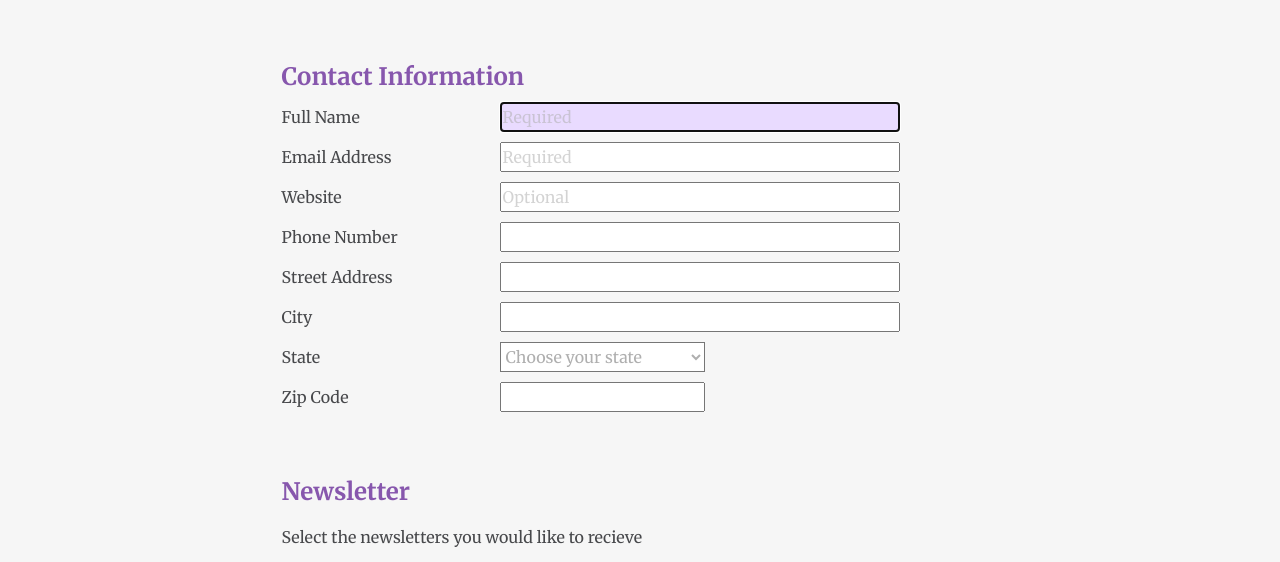
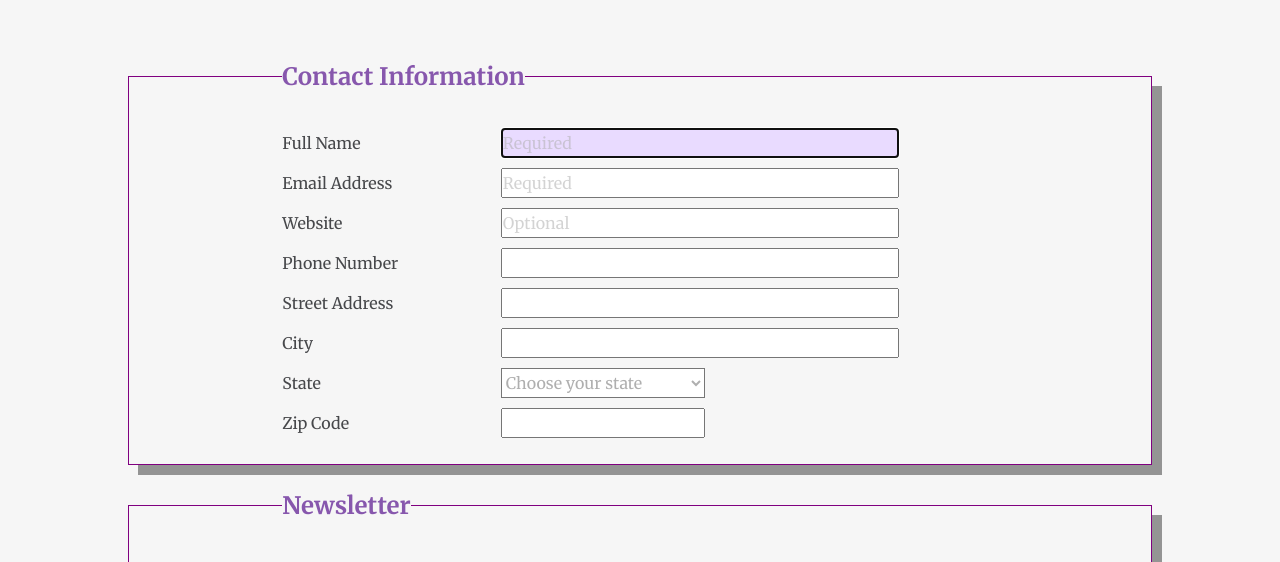
Before and after one commit to atimw/Online-Registration-Form-Project-Treehouse-, a plain HTML site: page index.html in a window 1280 px wide. Shown: the part 164-726 px from the top of the page. Drawn offline with Linux system fonts and the light colour scheme.

Commit message:
Update and re-review
Added focus to textarea and select elements. Added an additional media
querie. Removed placeholder text from select boxes. Added required tag
to required input fields.

```diff
--- a/CSS/main.css
+++ b/CSS/main.css
@@ -97,6 +97,11 @@ select {
     height: 50px;
 }
 
+select:focus {
+    background: #e9dbff;
+    transition:background .3s ease-in;
+}
+
 input[id="zip"] {
     width: 45%;
     padding: 0;
@@ -119,6 +124,11 @@ textarea {
     background: #ffffff;
     padding: 0;
     margin: 10% 5% 0 5%;
+}
+
+textarea:focus {
+    background: #e9dbff;
+    transition:background .3s ease-in;
 }
 
 
@@ -239,3 +249,15 @@ footer {
         margin: 0 20% 0 20%;
     }
 }
+
+/**** media querie min 1280px ****/
+@media (min-width:1280px) {
+    .fsContact,
+    .fsNewsletter {
+        width: 80%;
+        margin: 2% auto 2% auto;
+        padding: 2% 0 2% 0;
+        border: 1px solid purple;
+        box-shadow: 10px 10px #949494;
+    }
+}
--- a/index.html
+++ b/index.html
@@ -26,10 +26,10 @@
                     <legend>Contact Information</legend>
 
                         <label for="name">Full Name</label>
-                        <input type="text" id="name" name="user_name" placeholder="Required"  autofocus><br>
+                        <input type="text" id="name" name="user_name" placeholder="Required"  autofocus required><br>
 
                         <label for="email">Email Address</label>
-                        <input type="email" id="email" name="user_email" placeholder="Required" ><br>
+                        <input type="email" id="email" name="user_email" placeholder="Required"  required><br>
 
                         <label for="website">Website</label>
                         <input type="text" id="website" name="user_website" placeholder="Optional" ><br>
@@ -44,7 +44,7 @@
                         <input  type="text" id="city" name="user_city" ><br>
 
                         <label  for="state">State</label>
-                        <select id="state" name="user_state" placeholder="Choose State" >
+                        <select id="state" name="user_state">
                             <option class="placeholderText" value="" disabled selected hidden>Choose your state</option>
                             <option value="alabama">Alabama</option>
                             <option value="alaska">Alaska</option>
@@ -128,7 +128,7 @@
                     <textarea id="other" name="user_other" ></textarea><br>
 
                     <br><label for="rec">Did a friend tell you about us?</label>
-                        <select id="rec" name="user_rec" placeholder="Choose">
+                        <select id="rec" name="user_rec">
                             <option value="Yes">Yes</option>
                             <option value="No">No</option>
                     </select>
```
